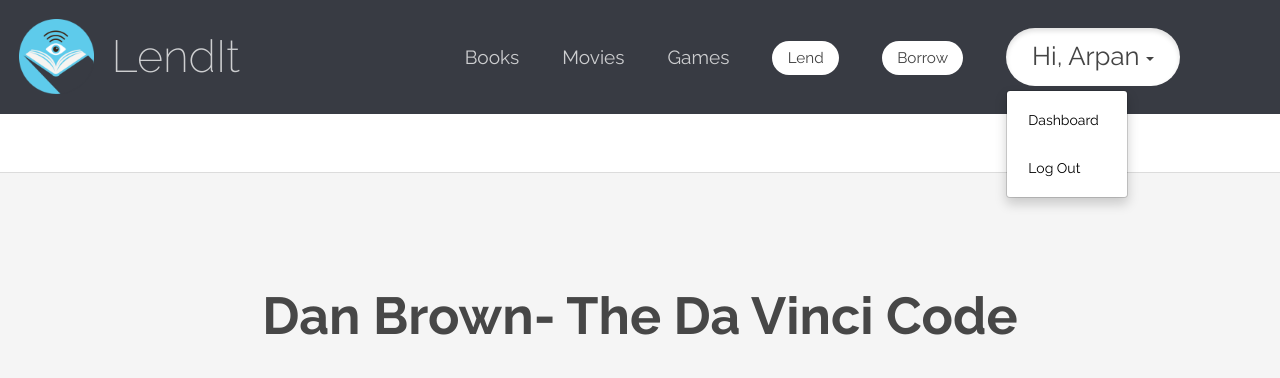
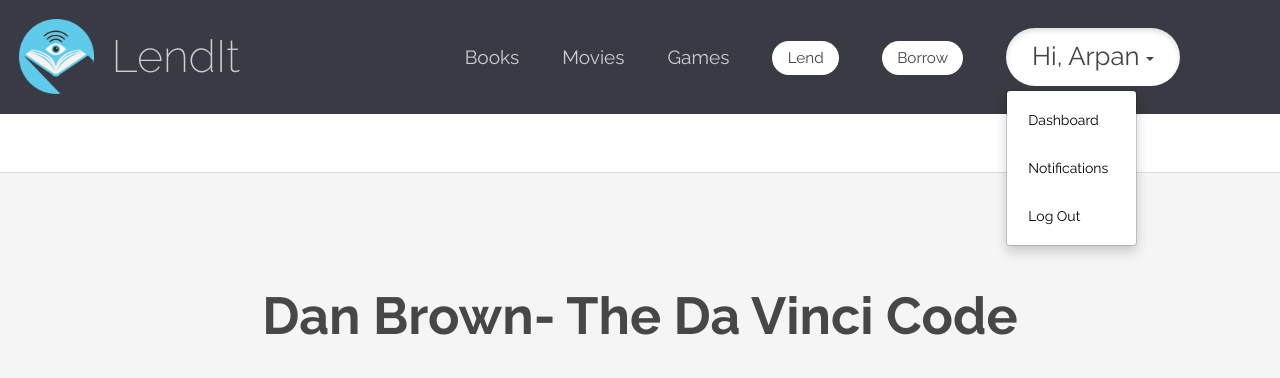
Before and after one commit to gitter-badger/LendIt, a Django app: page /book/1/ in a window 1280 px wide, after a click that opens the changed part. Shown: the top 378 px of the page. Run offline with Django 3.2, Linux system fonts and the light colour scheme; a user stored in the database is signed in; data comes from the database, SQL or seed files in the repository; some libraries are stand-ins or nearby versions.

Commit message:
Added notif button in header

```diff
--- a/lendit/website/templates/lyv/header.html
+++ b/lendit/website/templates/lyv/header.html
@@ -24,6 +24,7 @@
 						</button>
 						<ul class="dropdown-menu" role="menu" aria-labelledby="dropdownMenu1">
 							<li><a href="/profile/{{ user.id }}">Dashboard</a></li>
+							<li><a href="/notifications">Notifications</a></li>
 							<li><a href="{% url 'auth:logout' %}?next=/">Log Out</a>
 						</ul>
 					</div>
```
